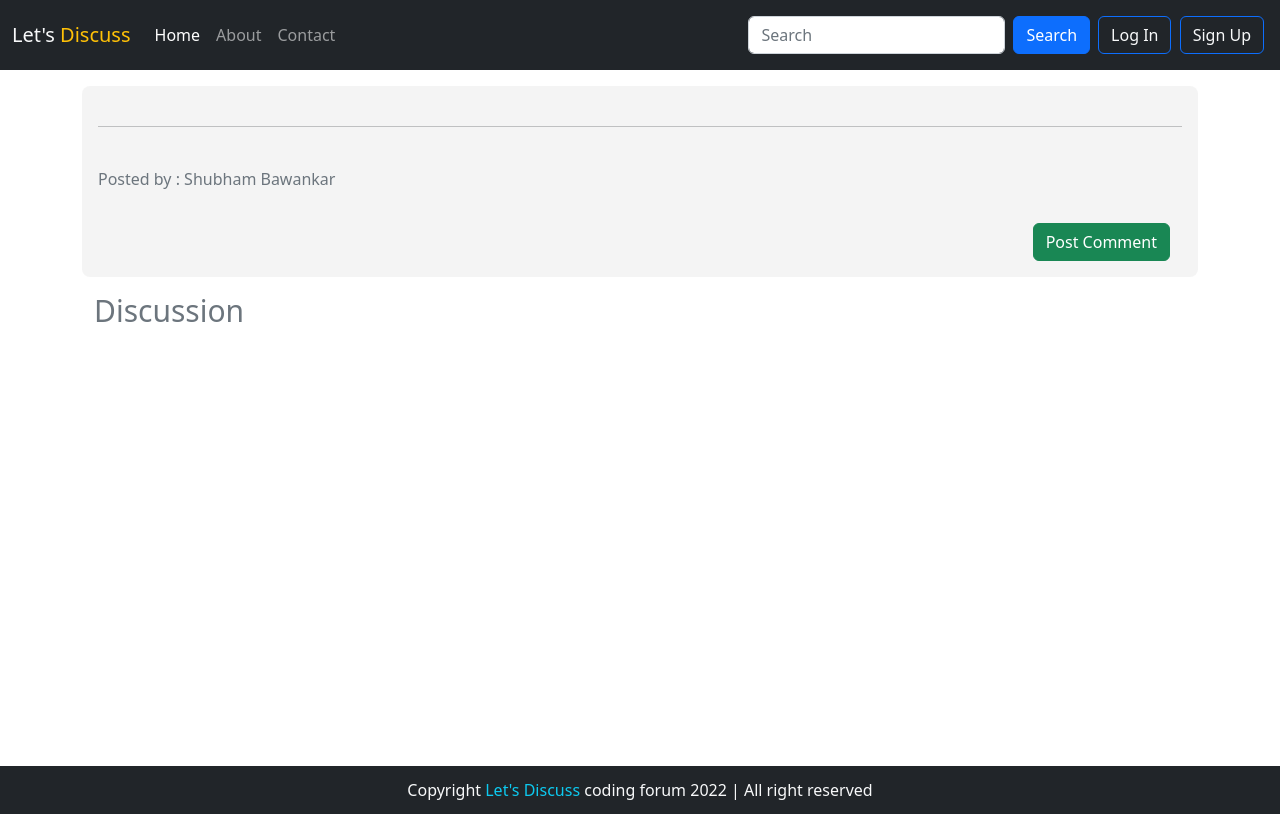
After one commit to Shubham56-droid/Forum_Website, a PHP site: page /thread.php?thread_id=1 in a window 1280 px wide. The commit adds this page. Run offline with PHP 8.4, Linux system fonts and the light colour scheme; data that the repository does not hold is empty.

Commit message:
Add files via upload

```diff
--- /dev/null
+++ b/thread.php
@@ -0,0 +1,235 @@
+<!DOCTYPE html>
+<html lang="en">
+
+<head>
+    <meta charset="UTF-8">
+    <meta http-equiv="X-UA-Compatible" content="IE=edge">
+    <meta name="viewport" content="width=device-width, initial-scale=1.0">
+    <title>Threads</title>
+    <!--------- Bootstrap CSS ------------->
+    <link rel="stylesheet" href="https://cdn.jsdelivr.net/npm/bootstrap@5.2.0-beta1/dist/css/bootstrap.min.css">
+    <style>
+    ::-webkit-scrollbar {
+        background: #000;
+        cursor: pointer;
+        width: 12px;
+
+    }
+
+    ::-webkit-scrollbar-thumb {
+        background-color: rgb(110, 110, 110);
+        border-radius: 25px;
+    }
+
+    .footer {
+        position: relative;
+        margin-bottom: -20px;
+    }
+
+    .main-con {
+        min-height: 85vh;
+    }
+
+
+    .instruction {
+        font-size: 12px;
+    }
+
+    .link {
+        color: blueviolet;
+        cursor: pointer;
+    }
+
+    .jumbotron {
+        background: rgba(240, 240, 240, 0.699);
+    }
+
+    .forumName {
+        color: rgb(87, 87, 87);
+        font-weight: 350;
+        font-size: 30px;
+    }
+
+
+    .catdesc {
+        margin-left: 30px;
+        width: 90%;
+        color: rgb(61, 61, 61);
+        font-weight: 350;
+        font-size: 17px;
+    }
+
+    .postedby{
+        font-weight: 500;
+    }
+
+    .dis-heading{
+        color: rgb(87, 87, 87);
+        font-weight: 350;
+        font-size: 30px;
+    }
+
+    .answerquestion{
+        display:flex;
+        justify-content: end;
+        align-items: center;
+
+    }
+
+    .postcomment{
+        position: absolute;
+        width: 100%;
+        margin-top: 20px;
+        background-color: rgb(243, 243, 243);
+        padding: 20px;
+        border-radius: 10px;
+        transform: scale(0);
+    }
+
+    .postcomment.active{
+        position: relative;
+        display: block;
+        transform: scale(1);
+        animation: fadeout 0.3s 1 linear;
+    }
+    @keyframes fadeout
+    {
+        0%{
+            transform: scale(0);
+        }
+        100%{
+            transform: scale(1);
+        }
+    }
+
+    .postcomment .form-heading{
+        color: #666;
+        font-size: 28px;
+        font-weight: 350;
+    }
+
+    </style>
+</head>
+
+<body>
+    <?php
+    /*
+            Navbar
+    */
+    include './partials/_header.php';
+    /*
+            Connecting Database
+    */
+    include './partials/_dbconnect.php';
+    /*
+            Log In modal
+    */
+    include './partials/_loginmodal.php';
+    /*
+            Sign Up modal
+    */
+    include './partials/_signupmodal.php';
+?>
+
+
+    <div class="container main-con">
+
+        <?php
+    // get request from url
+    $threadid = $_GET['thread_id'];
+    $sql = "SELECT * FROM `threads` WHERE `thread_id` = $threadid";
+    $result = mysqli_query($conn,$sql);
+
+    while($row = mysqli_fetch_assoc($result)){
+
+        $threadsub = $row['thread_subject'];
+        $threaddesc = $row['thread_description'];
+        $threadtime = $row['thread_time'];
+
+    }
+
+?>
+
+        <div class="jumbotron mt-3 p-3 rounded-3">
+
+            <p class="display-5 text-capitalize forumName">
+            <?php
+                echo "$threadsub";
+            ?>
+            </p>
+
+            <hr class="my-4">
+
+            <p class="catdesc">
+            <?php
+                    echo "$threaddesc";
+            ?>
+            </p>
+
+            <p class="py-3 text-muted postedby">
+            <?php
+                echo "Posted by : Shubham Bawankar $threadtime";
+            ?>
+            </p>
+
+            <div class="container answerquestion">
+                <button type="button" class="btn btn-success" id="postbtn">Post Comment</button>
+            </div>
+        </div>
+
+
+
+
+
+        <div class="postcomment" id="commentbox">
+
+            <form action="<?php echo $_SERVER['REQUEST_URI'] ?>" method="post">
+                <p class="form-heading">
+                    Post Comment
+                </p>
+                <div class="mb-3">
+                    <textarea class="form-control" id="usercomment" name="usercomment"rows="3" placeholder="Write your comment here..."></textarea>
+                </div>
+                <button class="btn btn-success" type="submit">Comment</button>
+            </form>
+        </div>
+
+
+
+
+
+        <div class="container my-3">
+            <h2 class="text-muted dis-heading">Discussion</h2>
+        </div>
+
+    </div>
+
+    <!--------footer--------->
+    <?php
+    include './partials/_footer.php';
+?>
+    <!--------- Bootstrap JS ------------->
+    <script src="https://cdn.jsdelivr.net/npm/bootstrap@5.2.0-beta1/dist/js/bootstrap.bundle.min.js"></script>
+
+<script>
+    let postbtn = document.getElementById('postbtn');
+    let commentbox = document.getElementById('commentbox');
+
+    postbtn.addEventListener('click',()=>{
+        postbtn.classList.toggle('active');
+        commentbox.classList.toggle('active');
+
+        if(postbtn.className == 'btn btn-success active'){
+            postbtn.innerText = "Cancel Post";
+            postbtn.classList.remove('btn-success');
+            postbtn.classList.add('btn-danger');
+        }else{
+            postbtn.innerText = "Post Comment";
+            postbtn.classList.remove('btn-danger');
+            postbtn.classList.add('btn-success');
+        }
+    })
+</script>
+</body>
+
+</html>
```
Also changed, not shown: threadlist.php (+194 -79 lines).
